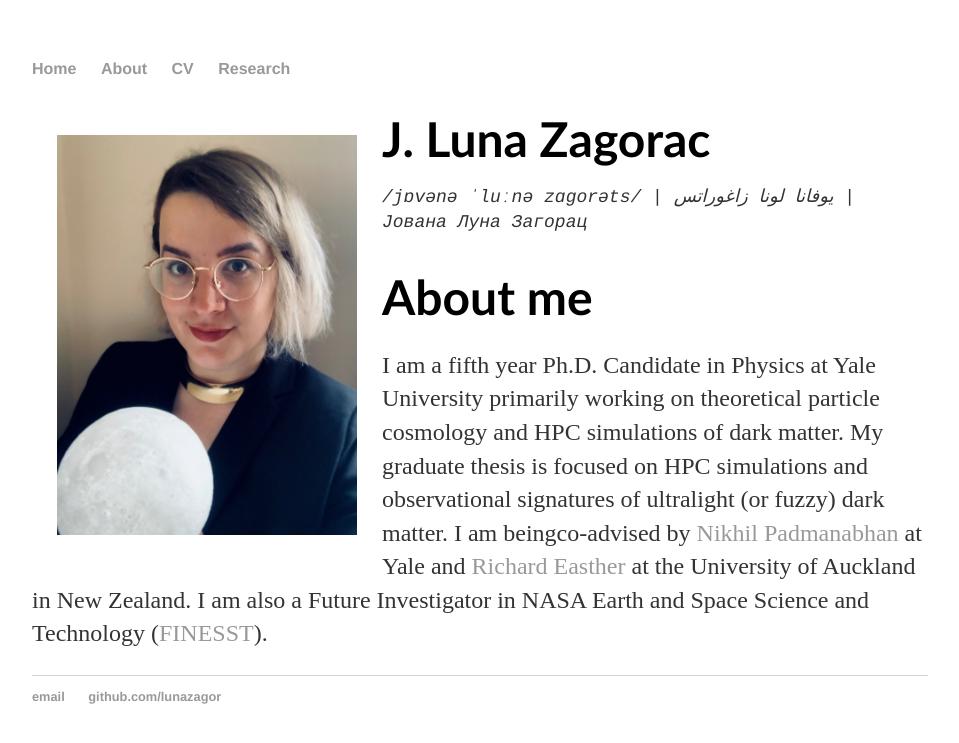
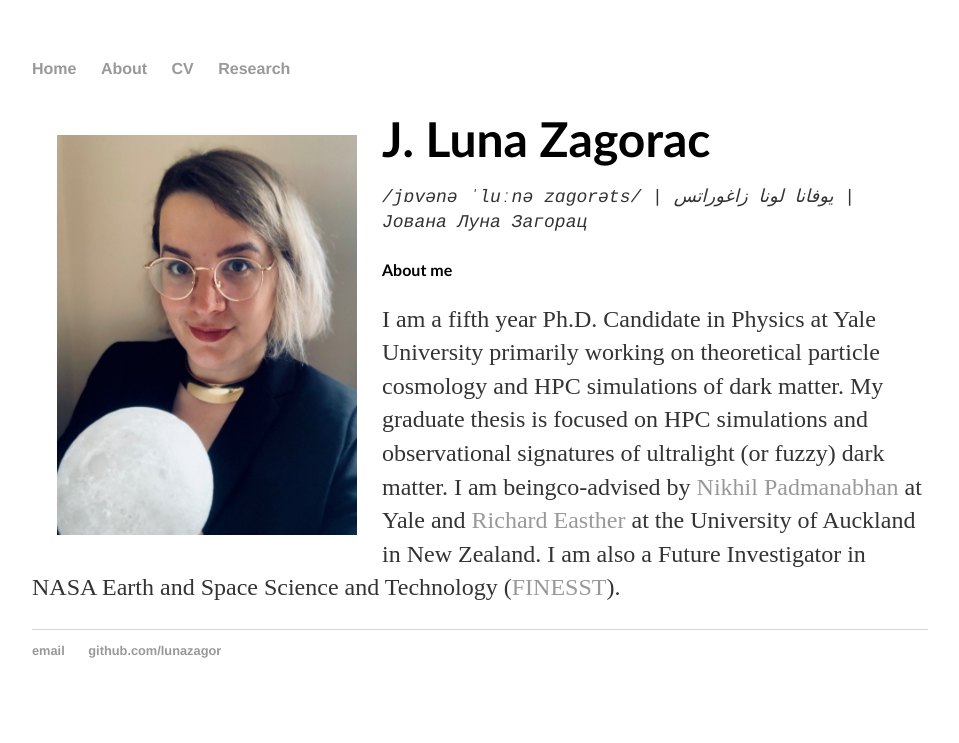
Before and after one commit to lunazagor/lunazagor.github.io, a Jekyll site: the page built from index.html, in a window 1280 px wide. Shown: the top 743 px of the page, without its empty margins (160-1119 px from the left). Built offline with Jekyll 4.4.1, drawn with Linux system fonts in a browser that asks for light colours.

Commit message:
Update index.html

```diff
--- a/index.html
+++ b/index.html
@@ -19,6 +19,6 @@ img {
 	<! -- Paragraph of name spellings -->
 	<p style="font-family:courier;font-size:18px;font-style:italic;";text-align:center;"> /jɒvənə ˈluːnə zɑgorəts/ | يوفانا لونا زاغوراتس | &#1032&#1086&#1074&#1072&#1085&#1072 &#1051&#1091&#1085&#1072 &#1047&#1072&#1075&#1086&#1088&#1072&#1094;<p>
 	<! -- Brief About Me -->
-	<h1 style="font-family:optima;margin-bottom:0.0em"> About me </h1>
+	<h4 style="font-family:optima;margin-bottom:0.0em"> About me </h4>
 	<p> I am a fifth year Ph.D. Candidate in Physics at Yale University primarily working on theoretical particle cosmology and HPC simulations of dark matter. My graduate thesis is focused on HPC simulations and observational signatures of ultralight (or fuzzy) dark matter. I am beingco-advised by <a href="https://physics.yale.edu/people/nikhil-padmanabhan">Nikhil Padmanabhan</a> at Yale and <a href="https://www.physics.auckland.ac.nz/people/reas725">Richard Easther</a> at the University of Auckland in New Zealand. I am also a Future Investigator in NASA Earth and Space Science and Technology (<a href="https://nspires.nasaprs.com/external/viewrepositorydocument/cmdocumentid=753338/solicitationId=%7BE16CD59F-29DD-06C0-8971-CE1A9C252FD4%7D/viewSolicitationDocument=1/FINESST%20ASTRO20%20Proposal%20Selections.pdf">FINESST</a>).
 </div><!-- /.blurb -->
```
